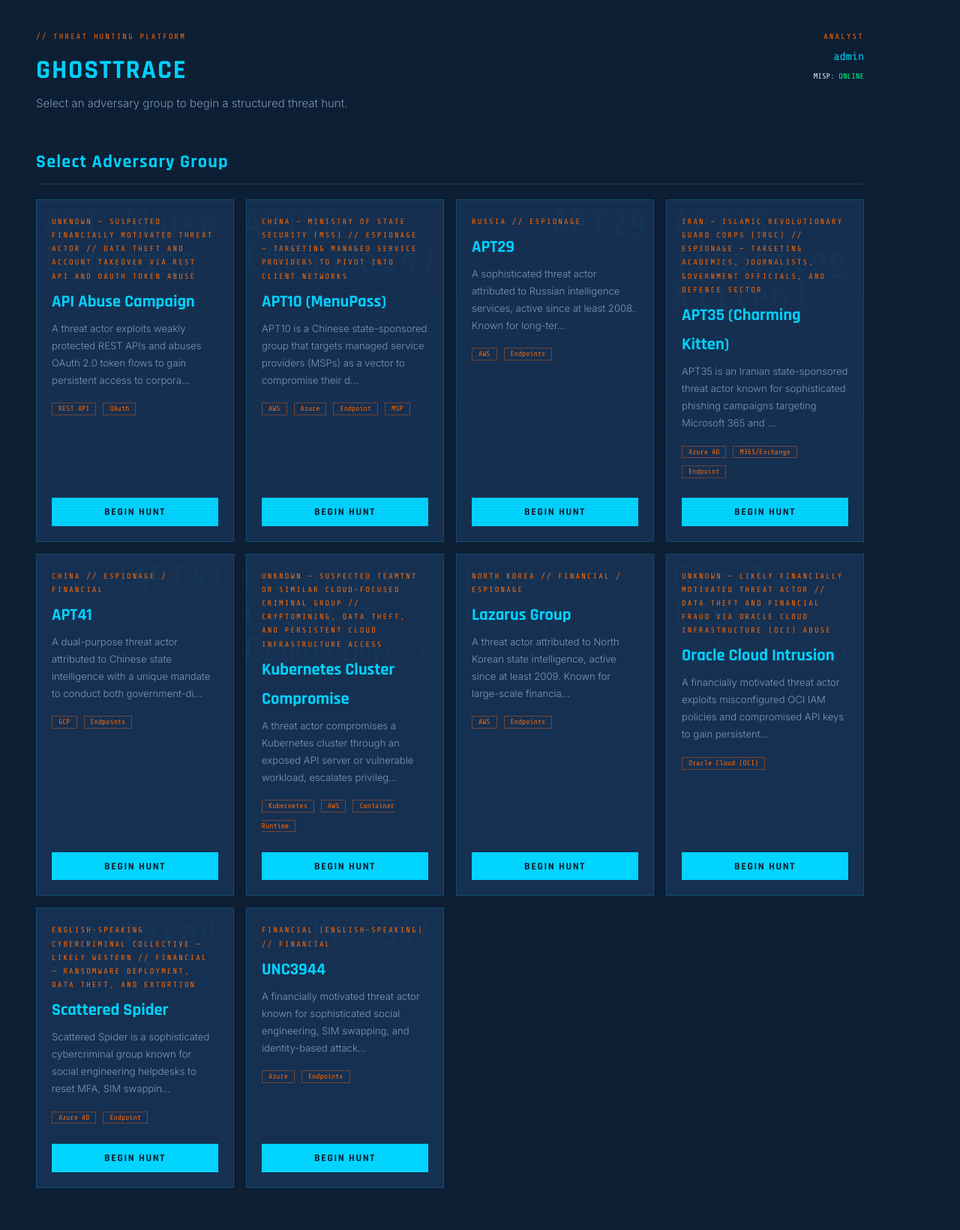
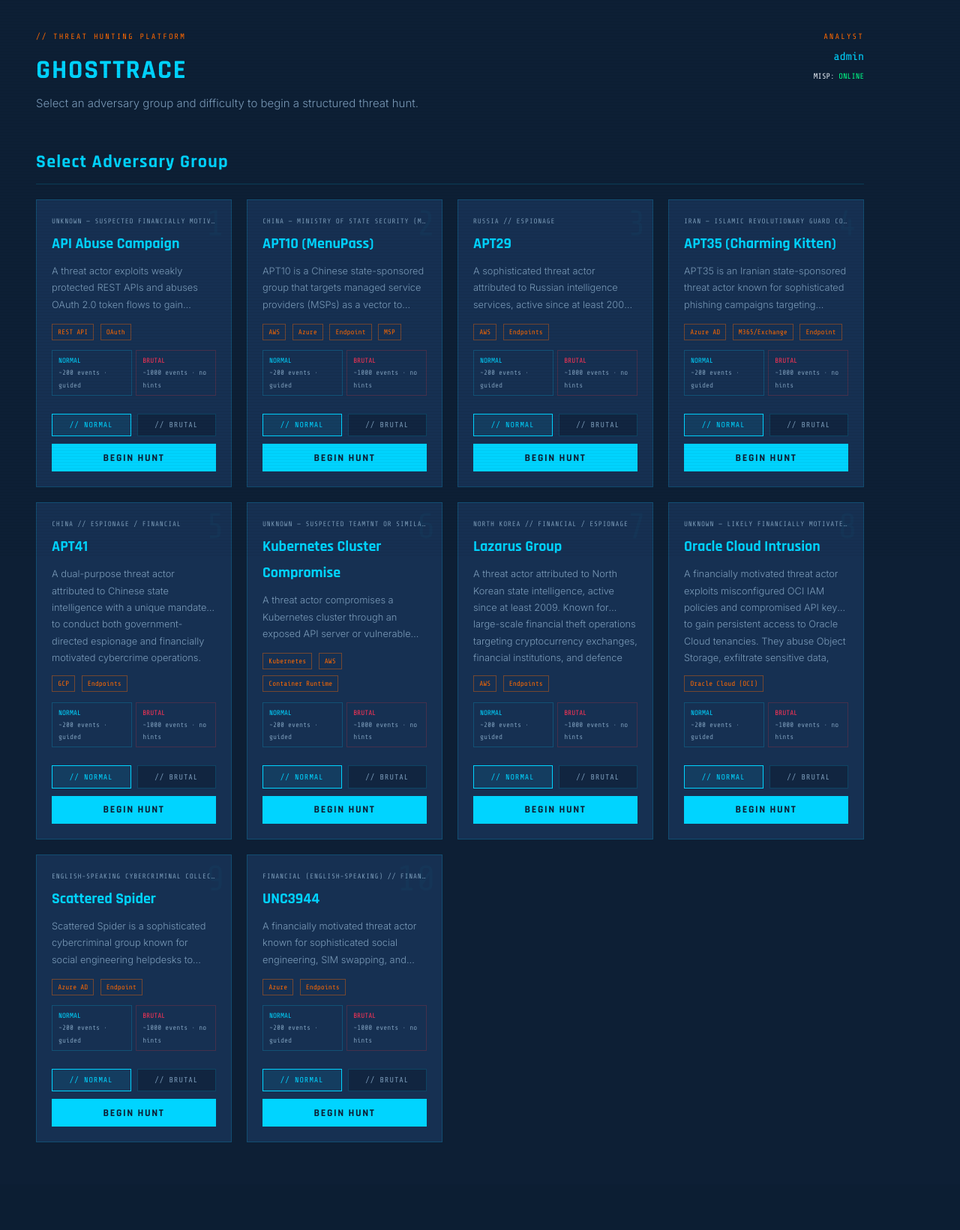
Before and after one commit to Steven-T24/ghosttrace, a Flask app: page /dashboard in a window 1280 px wide. Shown: the part 56-1697 px from the top of the page at 75% size. After the commit the page ends 1580 px from the top, so only its background shows below. Run offline with Flask 3, Linux system fonts and the light colour scheme; a user stored in the database is signed in; data that the repository does not hold is empty.

Commit message:
Fix dashboard card layout alignment

```diff
--- a/app/templates/main/dashboard.html
+++ b/app/templates/main/dashboard.html
@@ -13,8 +13,38 @@
   transition: border-color 0.2s;
 }
 .apt-card:hover { border-color: var(--cyan-dim); }
-.apt-card-body { flex: 1; }
-.apt-card-footer { margin-top: 1rem; }
+.apt-card-body { flex:1; display:flex; flex-direction:column; }
+.apt-card-footer { margin-top:1rem; }
+.apt-attribution {
+  font-family:'Share Tech Mono',monospace; font-size:0.58rem; color:var(--grey);
+  letter-spacing:0.08em; text-transform:uppercase;
+  white-space:nowrap; overflow:hidden; text-overflow:ellipsis;
+  margin-bottom:0.3rem; min-height:1.1em;
+}
+.apt-name {
+  font-family:'Rajdhani',sans-serif; font-size:1.25rem; font-weight:700;
+  color:var(--cyan); margin:0 0 0.5rem 0; min-height:2rem;
+}
+.apt-desc {
+  font-size:0.8rem; color:var(--grey); margin-bottom:0.6rem; flex:1;
+  display:-webkit-box; -webkit-line-clamp:3; -webkit-box-orient:vertical; overflow:hidden;
+}
+.apt-tags { margin-bottom:0.6rem; min-height:1.6rem; }
+.apt-mode-info {
+  display:grid; grid-template-columns:1fr 1fr; gap:0.35rem;
+  font-family:'Share Tech Mono',monospace; font-size:0.58rem; color:var(--grey);
+  margin-bottom:0.5rem;
+}
+.mode-toggle { display:flex; gap:0.5rem; margin-bottom:0.6rem; }
+.mode-btn {
+  flex:1; padding:0.35rem 0.5rem; font-family:'Share Tech Mono',monospace;
+  font-size:0.63rem; letter-spacing:0.1em; border:1px solid var(--border);
+  background:var(--navy-mid); color:var(--grey); cursor:pointer;
+  transition:all 0.15s; text-align:center;
+}
+.mode-btn.active-normal { border-color:var(--cyan); color:var(--cyan); background:rgba(0,212,255,0.08); }
+.mode-btn.active-brutal { border-color:var(--red); color:var(--red); background:rgba(255,50,50,0.08); }
+.card-grid { display:grid; grid-template-columns:repeat(auto-fill,minmax(260px,1fr)); gap:1.25rem; align-items:stretch; }
 </style>
 {% endblock %}
 {% block content %}
@@ -23,7 +53,7 @@
     <div>
       <div class="label">// Threat Hunting Platform</div>
       <h1>GHOSTTRACE</h1>
-      <p>Select an adversary group to begin a structured threat hunt.</p>
+      <p>Select an adversary group and difficulty to begin a structured threat hunt.</p>
     </div>
     <div style="text-align:right;">
       <div class="label">Analyst</div>
@@ -39,6 +69,7 @@
     <div class="label">// Active Hunt</div>
     <strong style="color:var(--white);">{{ active_hunt.apt_name }}</strong> —
     <span style="color:var(--orange);font-family:'Share Tech Mono',monospace;">{{ active_hunt.status.upper() }}</span>
+    <span style="font-family:'Share Tech Mono',monospace;font-size:0.65rem;color:var(--grey);margin-left:0.75rem;">[{{ (active_hunt.mode or 'normal').upper() }} MODE]</span>
     {% if active_hunt.status == 'research' %}
       <a href="{{ url_for('hunt.research', session_id=active_hunt.id) }}" class="btn btn-secondary" style="margin-left:1rem;padding:0.3rem 0.85rem;font-size:0.72rem;">Continue →</a>
     {% elif active_hunt.status == 'ingestion' %}
@@ -55,19 +86,32 @@
   <div class="card-grid">
     {% for p in profiles %}
     <div class="apt-card">
+      <div style="position:absolute;top:0;right:0;font-family:'Share Tech Mono',monospace;font-size:3rem;color:rgba(0,212,255,0.03);line-height:1;pointer-events:none;padding:0.5rem;">{{ loop.index }}</div>
       <div class="apt-card-body">
-        <div style="position:absolute;top:0;right:0;font-family:'Share Tech Mono',monospace;font-size:3rem;color:rgba(0,212,255,0.03);line-height:1;pointer-events:none;padding:0.5rem;">{{ p.display_name }}</div>
-        <div class="label">{{ p.attribution }} // {{ p.motivation }}</div>
-        <div style="font-family:'Rajdhani',sans-serif;font-size:1.4rem;font-weight:700;color:var(--cyan);margin:0.3rem 0;">{{ p.display_name }}</div>
-        <p style="font-size:0.82rem;margin-bottom:0.75rem;">{{ p.description[:120] }}...</p>
-        <div style="margin-bottom:0.5rem;">
+        <div class="apt-attribution">{{ p.attribution }} // {{ p.motivation }}</div>
+        <div class="apt-name">{{ p.display_name }}</div>
+        <div class="apt-desc">{{ p.description }}</div>
+        <div class="apt-tags">
           {% for env in p.primary_environment %}
-          <span style="font-family:'Share Tech Mono',monospace;font-size:0.6rem;color:var(--orange);border:1px solid rgba(255,105,0,0.4);padding:0.15rem 0.5rem;margin-right:0.3rem;">{{ env }}</span>
+          <span style="font-family:'Share Tech Mono',monospace;font-size:0.58rem;color:var(--orange);border:1px solid rgba(255,105,0,0.4);padding:0.12rem 0.45rem;margin-right:0.25rem;margin-bottom:0.25rem;display:inline-block;">{{ env }}</span>
           {% endfor %}
+        </div>
+        <div class="apt-mode-info">
+          <div style="border:1px solid rgba(0,212,255,0.2);padding:0.3rem 0.5rem;">
+            <span style="color:var(--cyan);">NORMAL</span><br>~200 events · guided
+          </div>
+          <div style="border:1px solid rgba(255,50,50,0.2);padding:0.3rem 0.5rem;">
+            <span style="color:var(--red);">BRUTAL</span><br>~1000 events · no hints
+          </div>
         </div>
       </div>
       <div class="apt-card-footer">
-        <form method="POST" action="{{ url_for('hunt.start', apt_id=p.id) }}">
+        <form method="POST" action="{{ url_for('hunt.start', apt_id=p.id) }}" id="form-{{ p.id }}">
+          <input type="hidden" name="mode" id="mode-{{ p.id }}" value="normal">
+          <div class="mode-toggle">
+            <div class="mode-btn active-normal" id="btn-normal-{{ p.id }}" onclick="setMode('{{ p.id }}','normal')">// NORMAL</div>
+            <div class="mode-btn" id="btn-brutal-{{ p.id }}" onclick="setMode('{{ p.id }}','brutal')">// BRUTAL</div>
+          </div>
           <button type="submit" class="btn btn-primary" style="width:100%;">Begin Hunt</button>
         </form>
       </div>
@@ -79,12 +123,18 @@
   <h2 style="margin-top:3rem;">Completed Hunts</h2>
   <table>
     <thead>
-      <tr><th>APT Group</th><th>Completed</th><th>Overall Score</th><th>Grade</th><th>Actions</th></tr>
+      <tr><th>APT Group</th><th>Mode</th><th>Completed</th><th>Overall Score</th><th>Grade</th><th>Actions</th></tr>
     </thead>
     <tbody>
       {% for h in completed_hunts %}
       <tr>
         <td><span class="mono">{{ h.apt_name }}</span></td>
+        <td>
+          <span style="font-family:'Share Tech Mono',monospace;font-size:0.65rem;
+            color:{% if (h.mode or 'normal') == 'brutal' %}var(--red){% else %}var(--cyan){% endif %};">
+            {{ (h.mode or 'normal').upper() }}
+          </span>
+        </td>
         <td style="color:var(--grey);font-size:0.82rem;">{{ h.completed_at.strftime('%Y-%m-%d %H:%M') if h.completed_at else '—' }}</td>
         <td>
           {% if h.overall_score %}
@@ -93,8 +143,9 @@
           </span>
           {% else %}—{% endif %}
         </td>
-        <td style="font-family:'Rajdhani',sans-serif;font-weight:600;font-size:0.9rem;">
-          {{ h.overall_feedback[:20] if h.overall_feedback else '—' }}
+        <td style="font-family:'Rajdhani',sans-serif;font-weight:600;font-size:0.9rem;
+          color:{% if h.grade == 'Excellent' %}var(--green){% elif h.grade == 'Good' %}var(--cyan){% elif h.grade == 'Developing' %}var(--orange){% else %}var(--red){% endif %};">
+          {{ h.grade or '—' }}
         </td>
         <td>
           <a href="{{ url_for('hunt.export', session_id=h.id) }}" class="btn btn-secondary" style="padding:0.25rem 0.75rem;font-size:0.7rem;">Export</a>
@@ -106,3 +157,14 @@
   {% endif %}
 </div>
 {% endblock %}
+{% block extra_js %}
+<script>
+function setMode(aptId, mode) {
+  document.getElementById('mode-' + aptId).value = mode;
+  const btnNormal = document.getElementById('btn-normal-' + aptId);
+  const btnBrutal = document.getElementById('btn-brutal-' + aptId);
+  btnNormal.className = 'mode-btn' + (mode === 'normal' ? ' active-normal' : '');
+  btnBrutal.className = 'mode-btn' + (mode === 'brutal' ? ' active-brutal' : '');
+}
+</script>
+{% endblock %}
```
